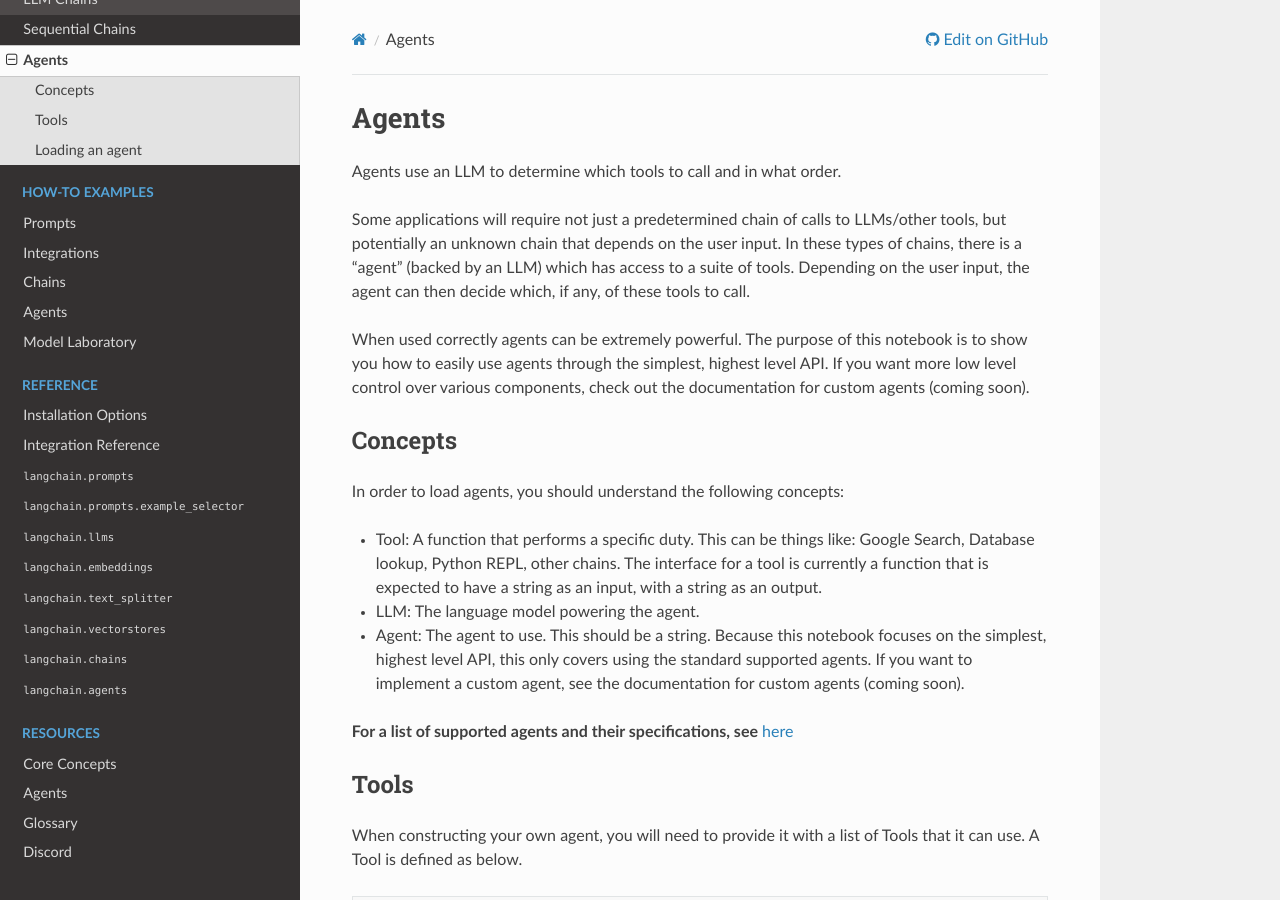
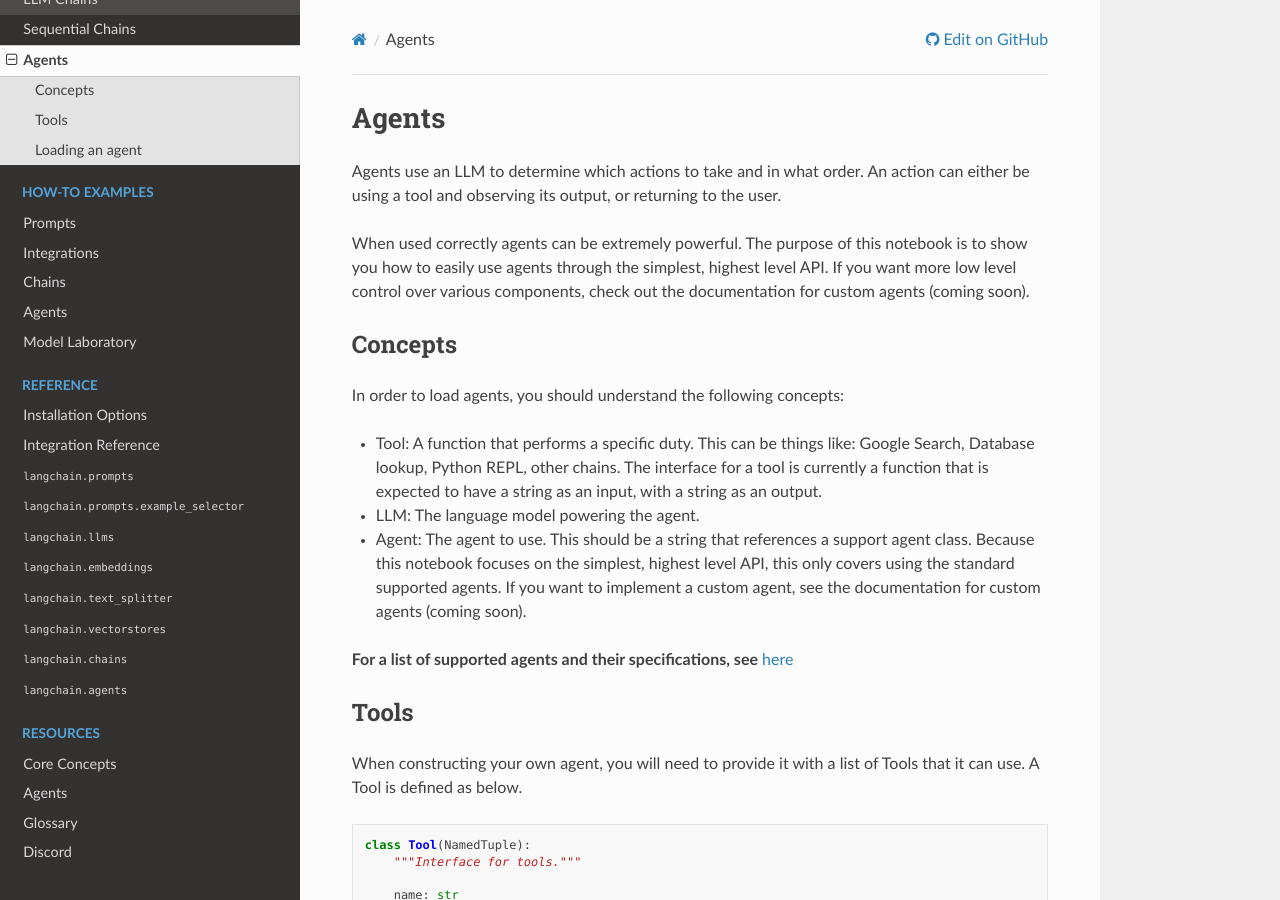
Before and after one commit to ZinedineDumas/React-Python, a Sphinx documentation site: the page built from docs/getting_started/agents.ipynb, in a window 1280 px wide and 900 px high. Built offline with Sphinx 7.4.7 and the Read the Docs theme 2.0.0, drawn with Linux system fonts in a browser that asks for light colours; the version number could not be read and is left out.

Commit message:
use action verb in documentation (#175)

```diff
--- a/docs/explanation/agents.md
+++ b/docs/explanation/agents.md
@@ -1,6 +1,7 @@
 # Agents
 
-Agents use an LLM to determine which tools to call and in what order.
+Agents use an LLM to determine which actions to take and in what order.
+An action can either be using a tool and observing its output, or returning to the user.
 Here are the agents available in LangChain.
 
 For a tutorial on how to load agents, see [here](/getting_started/agents.ipynb).
```
Also changed, not shown: docs/getting_started/agents.ipynb.
